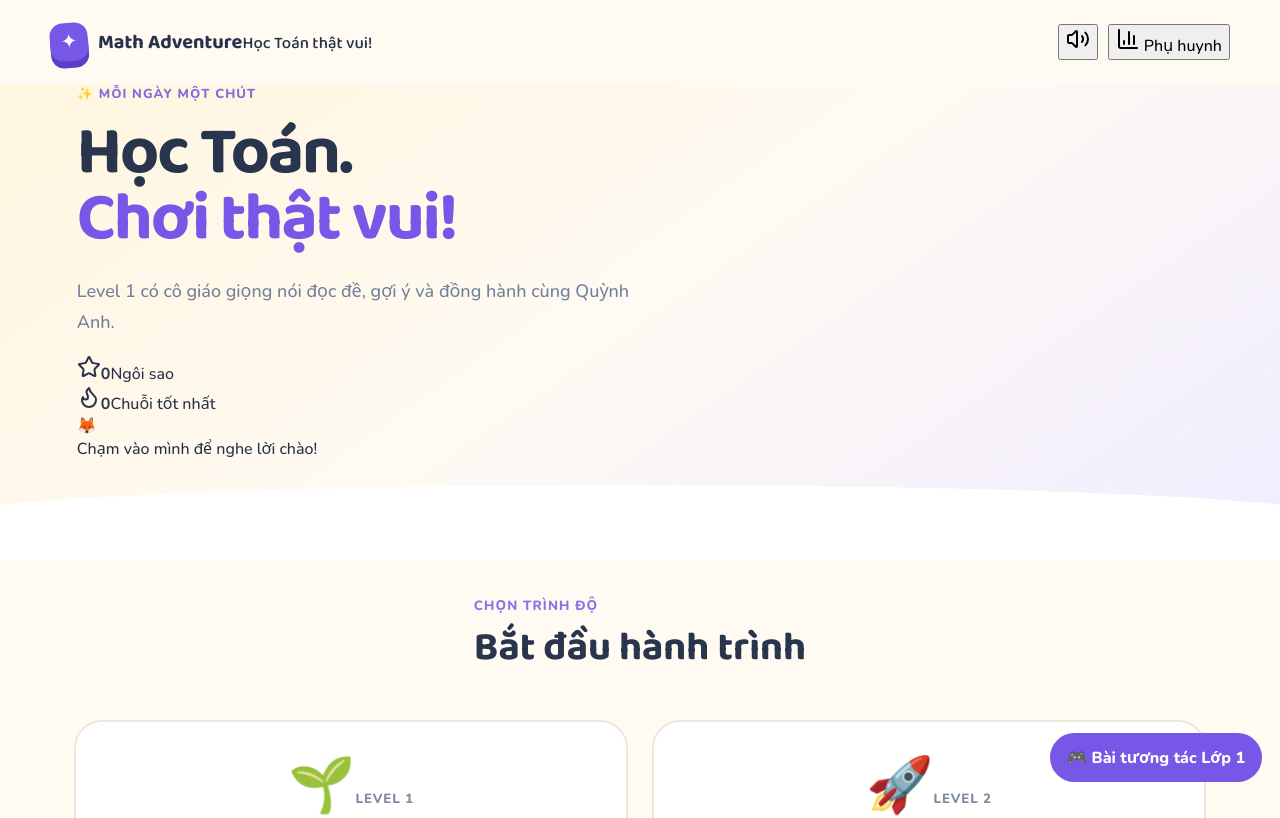
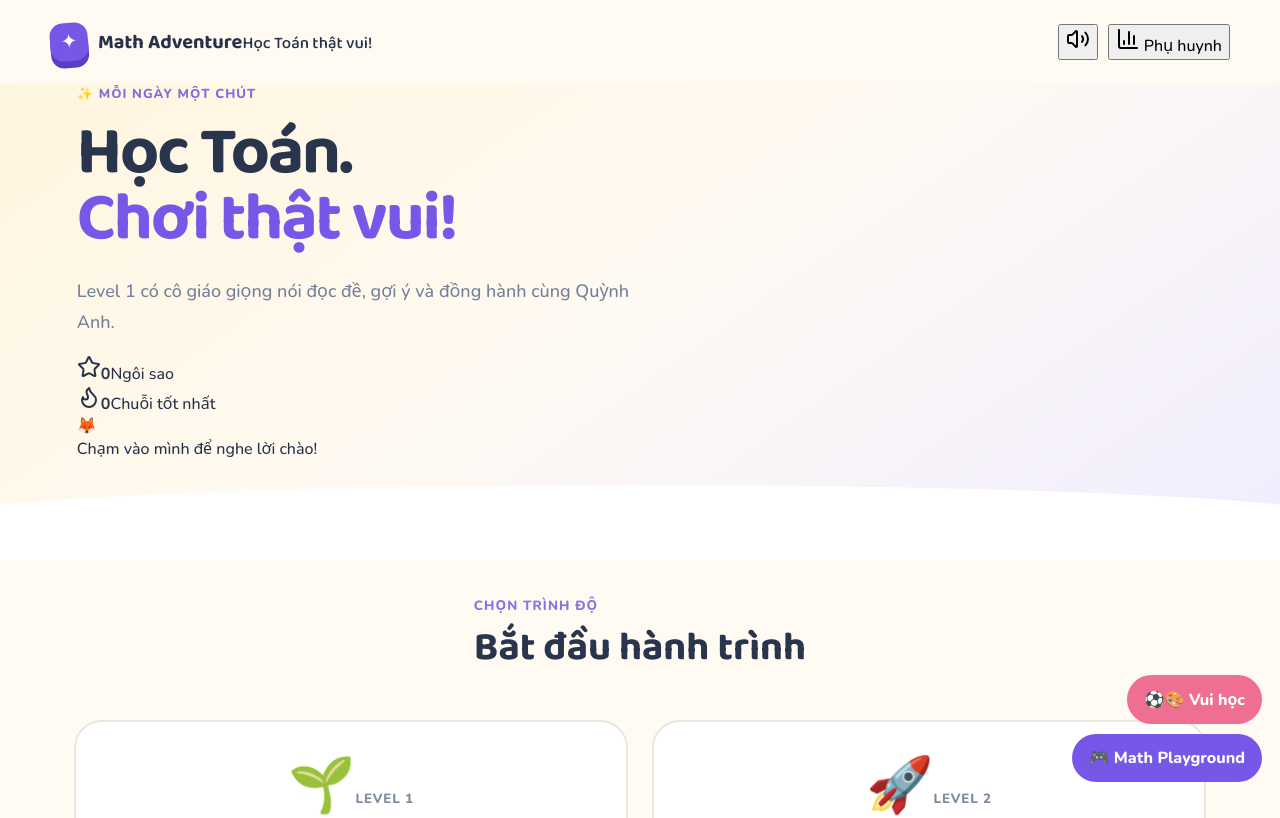
Before and after one commit to forlanguage/simple-math-for-kid, a React (Vite) app: page / in a window 1280 px wide. Shown: the top 818 px of the page. Built offline with nearby package versions, Linux system fonts and the light colour scheme.

Commit message:
Add fun discovery games launcher

```diff
--- a/src/main.jsx
+++ b/src/main.jsx
@@ -2,19 +2,17 @@ import React, { useState } from 'react'
 import ReactDOM from 'react-dom/client'
 import App from './App.jsx'
 import Level1Games from './Level1Games.jsx'
+import FunGames from './FunGames.jsx'
 import './styles.css'
 import './learning.css'
 import './interactive.css'
 import './level1-games.css'
+import './fun-games.css'
 
 function Root(){
-  const [games,setGames]=useState(false)
-  if(games) return <Level1Games onBack={()=>setGames(false)}/>
-  return <div className="interactive-root"><App/><button className="interactive-launch" onClick={()=>setGames(true)}>🎮 Bài tương tác Lớp 1</button></div>
+  const [screen,setScreen]=useState('app')
+  if(screen==='games') return <Level1Games onBack={()=>setScreen('app')}/>
+  if(screen==='fun') return <FunGames onBack={()=>setScreen('app')}/>
+  return <div className="interactive-root"><App/><button className="interactive-launch" onClick={()=>setScreen('games')}>🎮 Math Playground</button><button className="interactive-launch" style={{bottom:76,background:'#ee6f91'}} onClick={()=>setScreen('fun')}>⚽🎨 Vui học</button></div>
 }
-
-ReactDOM.createRoot(document.getElementById('root')).render(
-  <React.StrictMode>
-    <Root />
-  </React.StrictMode>,
-)
+ReactDOM.createRoot(document.getElementById('root')).render(<React.StrictMode><Root/></React.StrictMode>)
```
